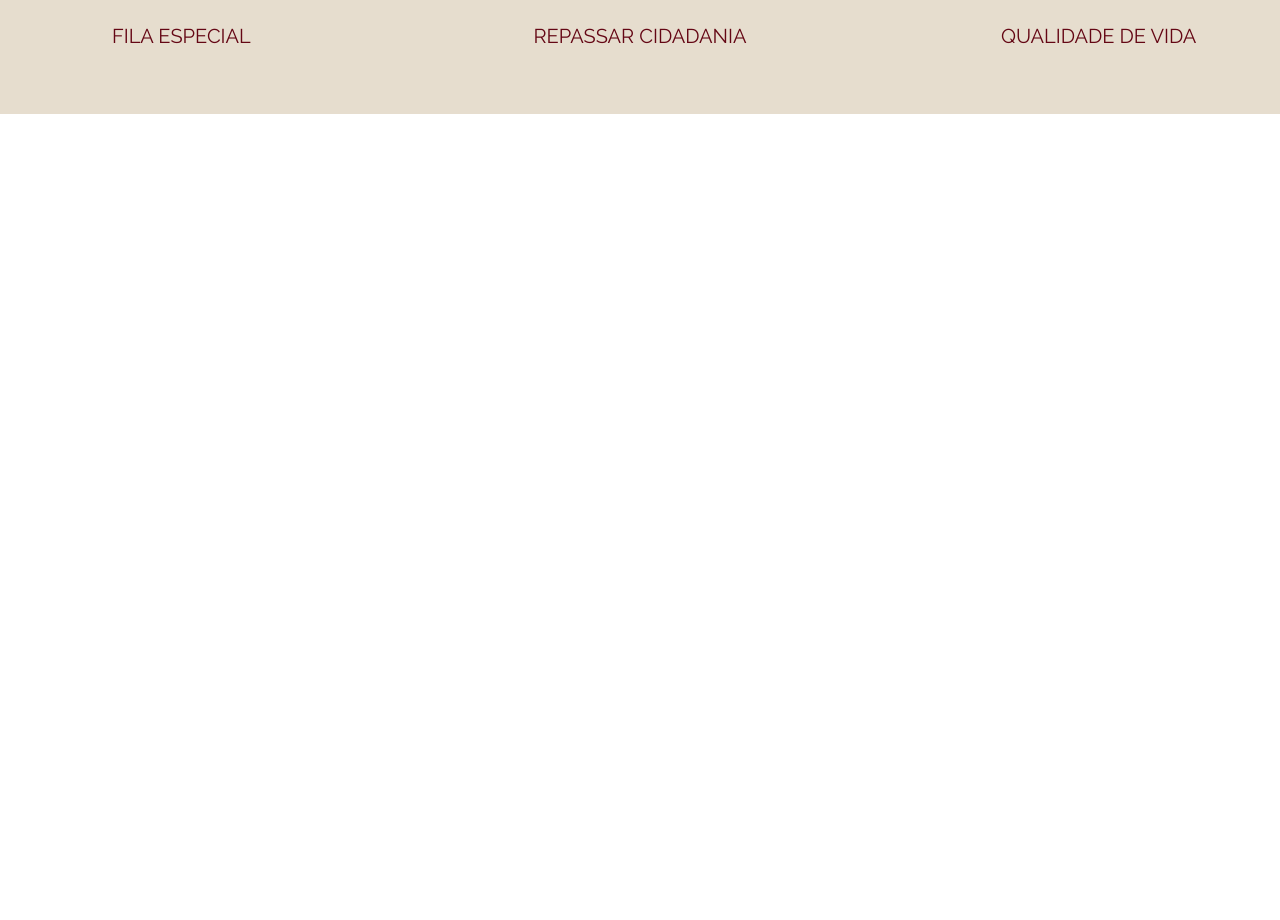
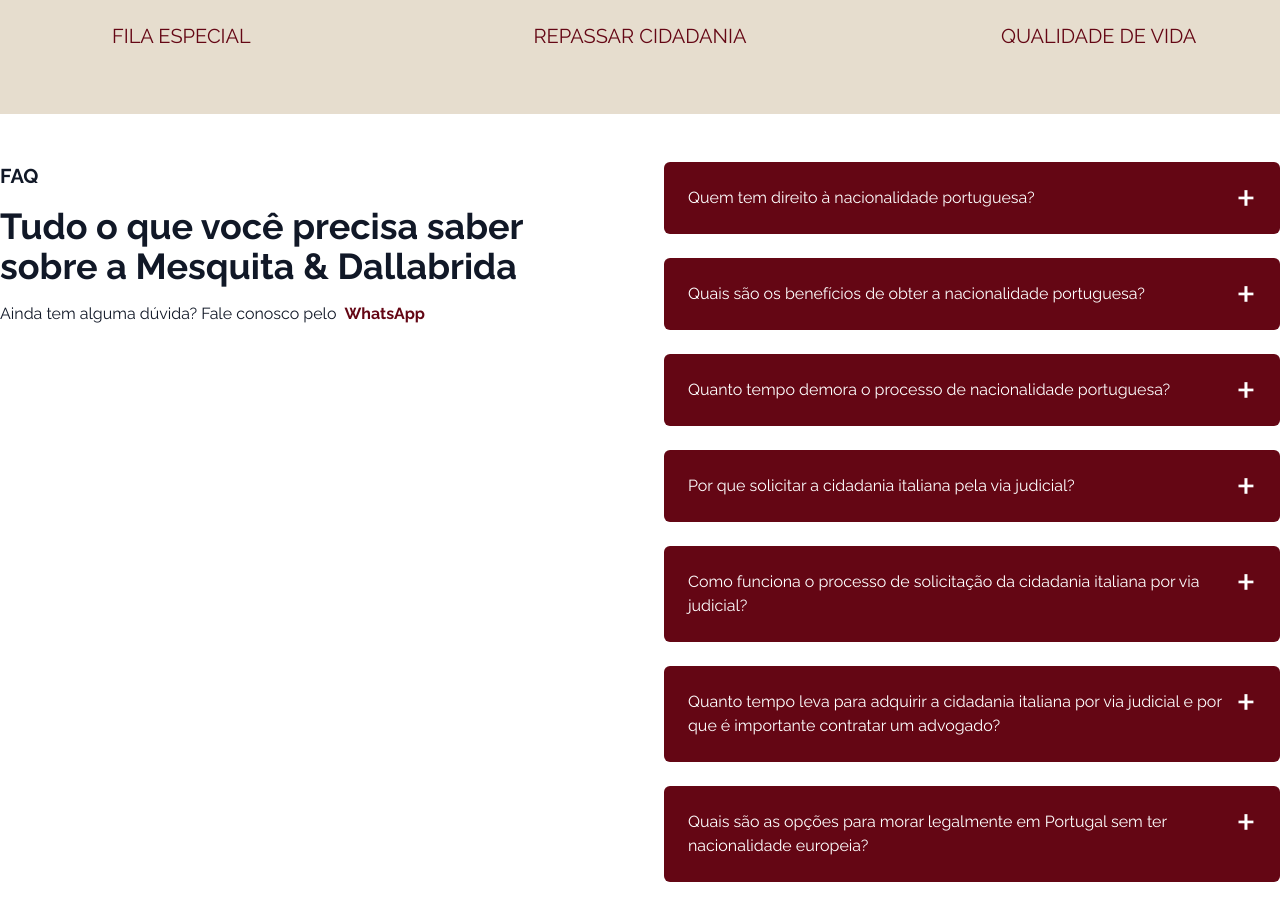
Before and after one commit to MateusDallabrida/mesquita-dallabrida, a Next.js app: page / in a window 1280 px wide. Shown: the part 6033-6953 px from the top of the page. Before the commit the page ends 6147 px from the top, so only its background shows below. Built offline with nearby package versions, Linux system fonts and the light colour scheme; a web font is replaced by a local one.

Commit message:
feat: add faq component with responsiveness

```diff
--- /dev/null
+++ b/src/components/Acordeon.tsx
@@ -0,0 +1,29 @@
+import { useState } from 'react'
+
+interface Props {
+  title: string
+  body: string
+}
+
+export function Acordeon({ title, body }: Props) {
+  const [show, setShow] = useState(false)
+
+  return (
+    <div className="flex flex-col gap-4">
+      <div
+        onClick={() => setShow(prev => !prev)}
+        className="flex justify-between bg-main p-6 rounded-md text-white cursor-pointer"
+      >
+        <p>
+          {title}
+        </p>
+        <p className="text-5xl leading-6">+</p>
+      </div>
+      {show && (
+        <p className="px-6 text-gray-900 text-justify">
+          {body}
+        </p>
+      )}
+    </div>
+  )
+}
--- /dev/null
+++ b/src/components/FAQ.tsx
@@ -0,0 +1,60 @@
+import { Acordeon } from "@/components/Acordeon"
+
+export function FAQ() {
+  return (
+    <section>
+      <div className="max-w-7xl mx-auto py-12 px-4 xl:px-0 grid lg:grid-cols-2 gap-12">
+        <div className="flex flex-col gap-4">
+          <p className="text-xl text-gray-900 font-bold">
+            FAQ
+          </p>
+          <p className="text-4xl text-gray-900 font-bold">
+            Tudo o que você precisa saber sobre a Mesquita & Dallabrida
+          </p>
+          <p className="text-gray-900">
+            Ainda tem alguma dúvida? Fale conosco pelo
+            <a
+              href="https://api.whatsapp.com/send?phone=351939559818"
+              target="_blank"
+              rel="noopener noreferrer"
+              className="ml-2 text-main font-bold hover:underline underline-offset-4"
+            >
+              WhatsApp
+            </a>
+          </p>
+        </div>
+
+        <div className="flex flex-col gap-6">
+          <Acordeon
+            title="Quem tem direito à nacionalidade portuguesa?"
+            body="A nacionalidade portuguesa pode ser adquirida por descendência (se um dos pais ou avós forem portugueses), por casamento com um cidadão português, por naturalização após residência legal em Portugal ou por outras vias específicas. Além disso, cidadãos de países de língua oficial portuguesa e ex-colônias portuguesas têm regras especiais que podem facilitar a obtenção da nacionalidade."
+          />
+          <Acordeon
+            title="Quais são os benefícios de obter a nacionalidade portuguesa?"
+            body="Ao adquirir a nacionalidade portuguesa, você se torna um cidadão Europeu, o que lhe dá o direito de viver, trabalhar e estudar em qualquer país da União Europeia sem a necessidade de visto ou autorização especial. Além disso, você terá acesso a todos os benefícios sociais e serviços de saúde em Portugal, e seus filhos também se tornarão cidadãos portugueses, abrindo-lhes as portas para uma educação europeia de qualidade. A nacionalidade portuguesa também oferece a segurança e a estabilidade de ser cidadão de um país membro da União Europeia."
+          />
+          <Acordeon
+            title="Quanto tempo demora o processo de nacionalidade portuguesa?"
+            body="O tempo de tramitação varia, podendo levar de meses a mais de um ano. Recomenda-se acompanhamento regular do status do processo. Contratar um advogado especializado pode trazer segurança na preparação e apresentação dos documentos."
+          />
+          <Acordeon
+            title="Por que solicitar a cidadania italiana pela via judicial?"
+            body="A via judicial é usada tanto para reconhecimento da cidadania italiana por via paterna, sendo uma ótima alternativa à longa espera nos consulados italianos no Brasil, quanto para via materna, já que esta opção só é possível através do sistema judicial italiano, o qual já possui uma vasta jurisprudência que reconhece a cidadania italiana pela via materna."
+          />
+          <Acordeon
+            title="Como funciona o processo de solicitação da cidadania italiana por via judicial?"
+            body="Para solicitar a cidadania italiana por via judicial, você precisa contratar um advogado especializado em cidadania. O advogado preparará sua petição e documentos, que serão submetidos ao tribunal italiano competente. O tribunal avaliará seu caso e emitirá uma decisão."
+          />
+          <Acordeon
+            title="Quanto tempo leva para adquirir a cidadania italiana por via judicial e por que é importante contratar um advogado?"
+            body="Não há um prazo exato para a aquisição da cidadania italiana por via judicial, pois isso depende do tribunal competente e da complexidade do caso. O processo pode variar de aproximadamente 6 meses a até 2 anos e meio. A contratação de um advogado é essencial na via judicial, pois ele desempenha um papel fundamental na organização dos documentos e no cumprimento de todos os requisitos. Uma boa assessoria jurídica em todas as etapas ajudará a agilizar o processo, garantindo que a documentação esteja em ordem e que você tenha a melhor chance de sucesso na obtenção da sua cidadania."
+          />
+          <Acordeon
+            title="Quais são as opções para morar legalmente em Portugal sem ter nacionalidade europeia?"
+            body="A forma correta de imigrar para Portugal sem ter nacionalidade europeia é solicitando um visto de residência, se você ainda estiver em seu país de origem. Para aqueles que já estão em Portugal e desejam regularizar sua situação, é altamente recomendável buscar assistência jurídica de um advogado especializado em imigração. Cada caso é único, e um advogado pode ajudar a identificar a melhor opção e orientar você durante o processo de legalização em Portugal."
+          />
+        </div>
+      </div>
+    </section>
+  )
+}
--- a/src/pages/index.tsx
+++ b/src/pages/index.tsx
@@ -7,6 +7,7 @@
 import { Testimonials } from '@/components/Testimonials'
 import { OurBlog } from '@/components/OurBlog'
 import { Advantages } from '@/components/Advantages'
+import { FAQ } from '@/components/FAQ'
 
 export default function Home() {
   return (
@@ -21,6 +22,7 @@
         <Testimonials />
         <OurBlog />
         <Advantages />
+        <FAQ />
       </div>
     </>
   )
```
